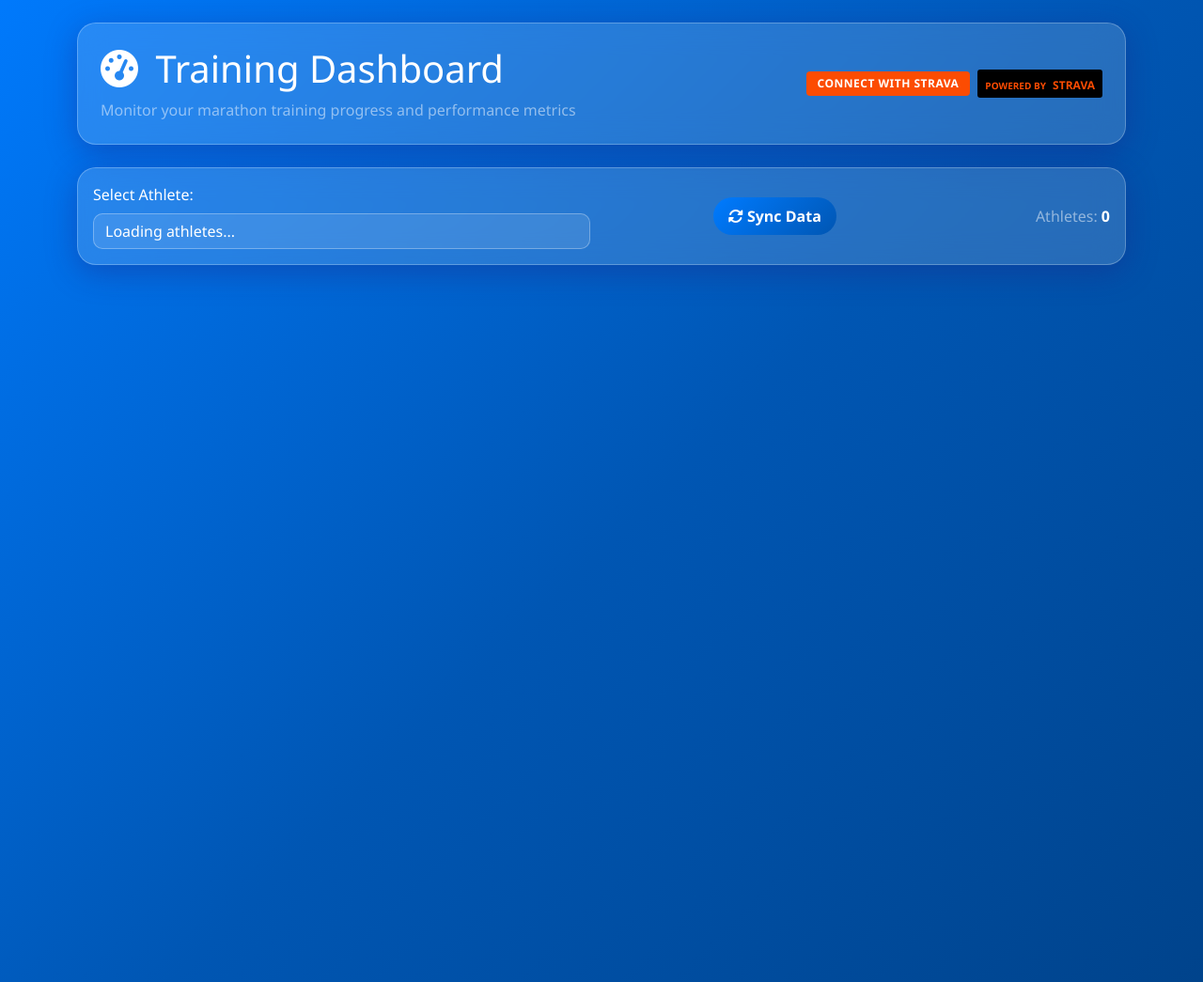
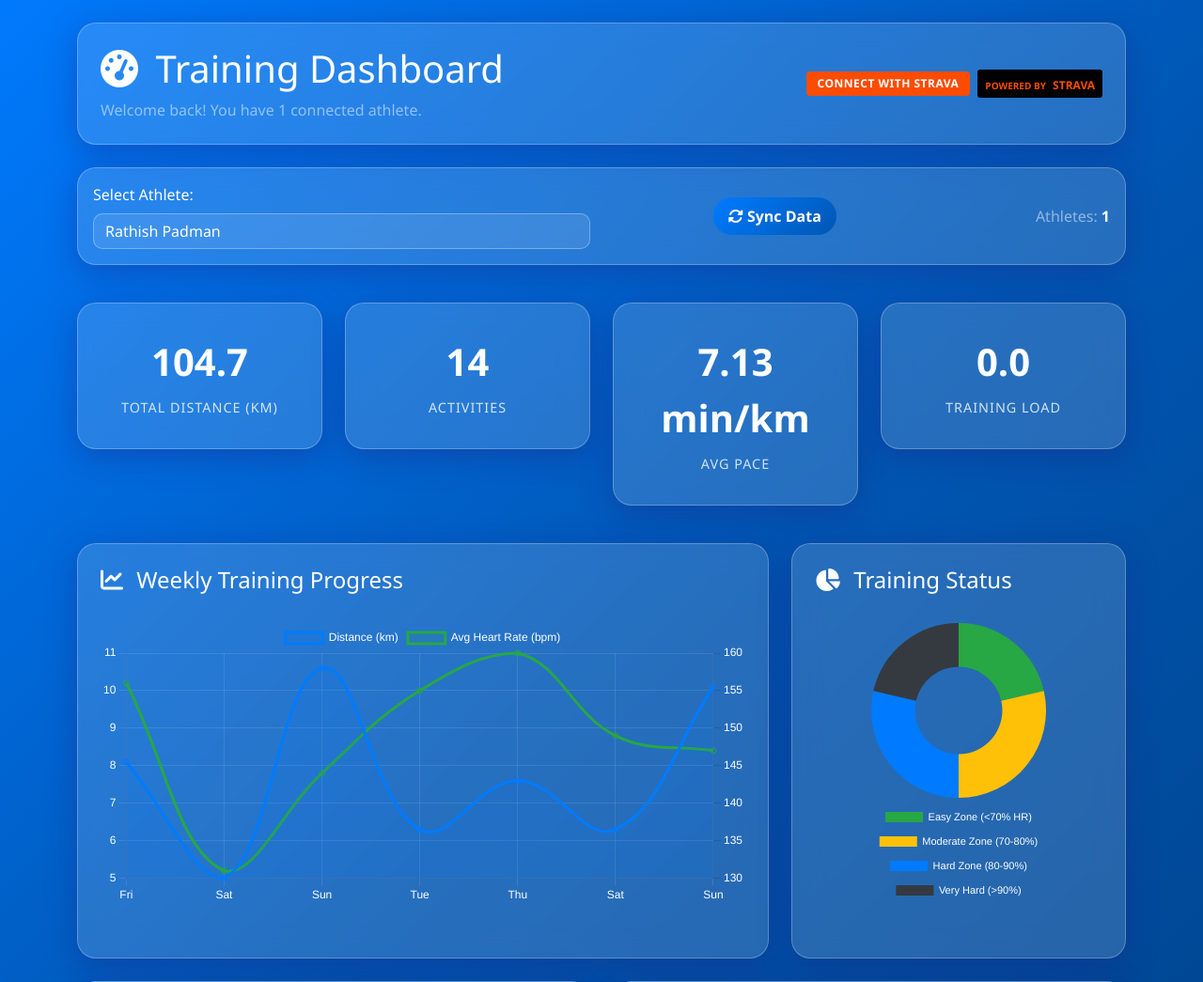
Before and after one commit to rathishpadman/MarathonTraining, a Flask app: page /dashboard in a window 1280 px wide. Shown: the part 57-1102 px from the top of the page at 94% size. Run offline with Flask 3, Linux system fonts and the light colour scheme; data comes from the database, SQL or seed files in the repository; some libraries are stand-ins or nearby versions.

Commit message:
Improve athlete loading and selection on the dashboard for a smoother experience
Adds error handling and logging to athlete fetching and selection in dashboard.html.

Replit-Commit-Author: Agent
Replit-Commit-Session-Id: 4f203aba-2c1e-4453-bbca-a3103cdcf54c
Replit-Commit-Screenshot-Url: https://storage.googleapis.com/screenshot-production-us-central1/4af7ab70-3715-49e2-9c42-d1b05d91b220/2fe8a677-9669-47cb-85be-4bd4483b4725.jpg

```diff
--- a/templates/dashboard.html
+++ b/templates/dashboard.html
@@ -226,20 +226,39 @@ document.addEventListener('DOMContentLoaded', function() {
 
 // Check for existing athletes on page load
 function checkForExistingAthletes() {
+    console.log('Checking for existing athletes...');
     fetch('/api/athletes')
-        .then(response => response.json())
+        .then(response => {
+            console.log('Athletes API response status:', response.status);
+            if (!response.ok) {
+                throw new Error(`HTTP error! status: ${response.status}`);
+            }
+            return response.json();
+        })
         .then(data => {
-            if (data && data.length > 0) {
+            console.log('Athletes data received:', data);
+            if (data && Array.isArray(data) && data.length > 0) {
                 // Athletes exist, hide connect button and show dashboard
-                document.getElementById('connectStrava').style.display = 'none';
+                const connectBtn = document.getElementById('connectStrava');
+                if (connectBtn) {
+                    connectBtn.style.display = 'none';
+                }
+
                 populateAthleteSelector(data);
-                document.getElementById('athleteSelection').style.display = 'block';
+
+                const athleteSelection = document.getElementById('athleteSelection');
+                if (athleteSelection) {
+                    athleteSelection.style.display = 'block';
+                }
 
                 // Auto-select first athlete if only one
                 if (data.length === 1) {
-                    document.getElementById('athleteSelect').value = data[0].id;
-                    currentAthlete = data[0].id;
-                    loadAthleteData(data[0].id);
+                    const athleteSelect = document.getElementById('athleteSelect');
+                    if (athleteSelect) {
+                        athleteSelect.value = data[0].id;
+                        currentAthlete = data[0].id;
+                        loadAthleteData(data[0].id);
+                    }
                 }
 
                 // Update welcome message
@@ -248,14 +267,21 @@ function checkForExistingAthletes() {
                     welcomeText.textContent = `Welcome back! You have ${data.length} connected athlete${data.length > 1 ? 's' : ''}.`;
                 }
             } else {
+                console.log('No athletes found, showing connect button');
                 // No athletes, show connect button
-                document.getElementById('connectStrava').style.display = 'inline-block';
+                const connectBtn = document.getElementById('connectStrava');
+                if (connectBtn) {
+                    connectBtn.style.display = 'inline-block';
+                }
             }
         })
         .catch(error => {
             console.error('Error checking athletes:', error);
             // On error, show connect button
-            document.getElementById('connectStrava').style.display = 'inline-block';
+            const connectBtn = document.getElementById('connectStrava');
+            if (connectBtn) {
+                connectBtn.style.display = 'inline-block';
+            }
         });
 }
 
@@ -300,23 +326,38 @@ function loadDashboard() {
 
 // Populate athlete selector
 function populateAthleteSelector(athletes) {
+    console.log('Populating athlete selector with:', athletes);
     const select = document.getElementById('athleteSelect');
+
+    if (!select) {
+        console.error('Athlete select element not found');
+        return;
+    }
+
     select.innerHTML = '<option value="">Select an athlete...</option>';
 
-    if (athletes && athletes.length > 0) {
+    if (athletes && Array.isArray(athletes) && athletes.length > 0) {
         athletes.forEach(athlete => {
+            console.log('Adding athlete:', athlete);
             const option = document.createElement('option');
             option.value = athlete.id;
-            option.textContent = athlete.name;
+            option.textContent = athlete.name || `Athlete ${athlete.id}`;
             select.appendChild(option);
         });
 
-        document.getElementById('athleteCount').textContent = athletes.length;
+        const athleteCountElement = document.getElementById('athleteCount');
+        if (athleteCountElement) {
+            athleteCountElement.textContent = athletes.length;
+        }
 
         // Show team section if multiple athletes
         if (athletes.length > 1) {
             loadTeamOverview();
         }
+
+        console.log('Athlete selector populated successfully');
+    } else {
+        console.log('No valid athletes data to populate');
     }
 }
 
```
Also changed, not shown: attached_assets/targeted_element_1749359542090.png (added).
